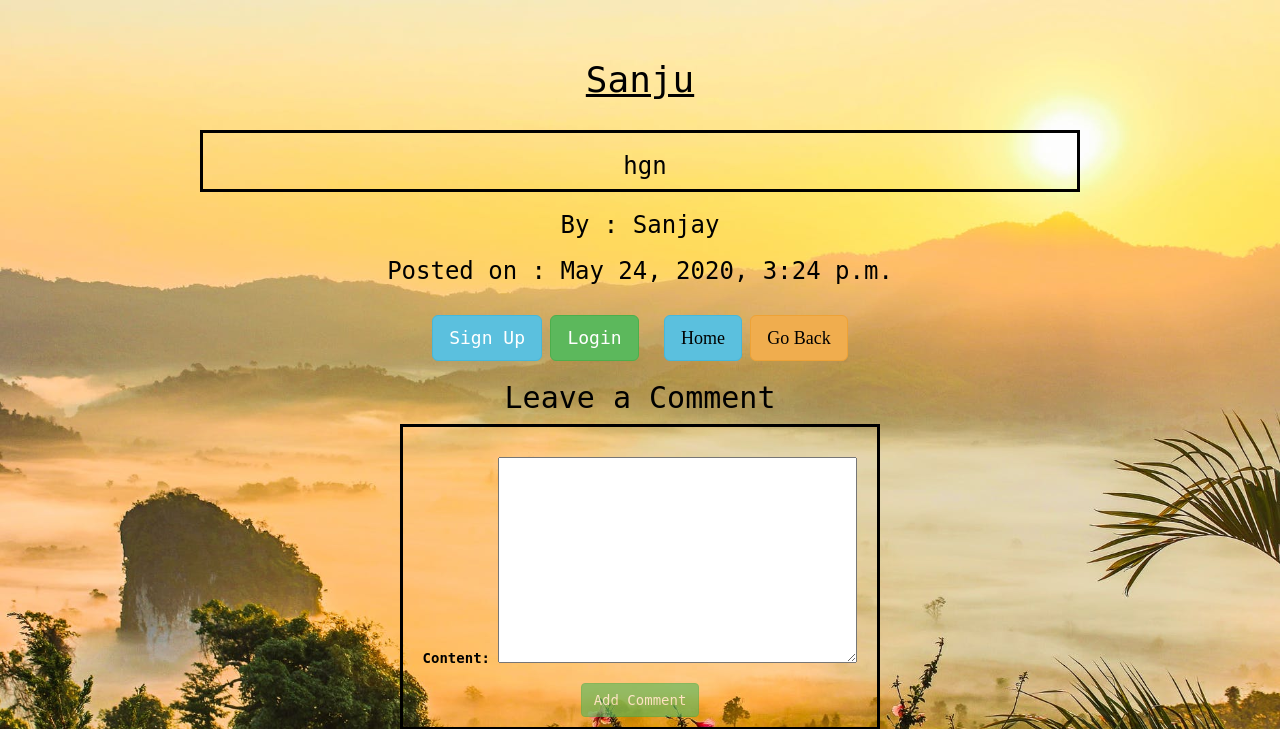
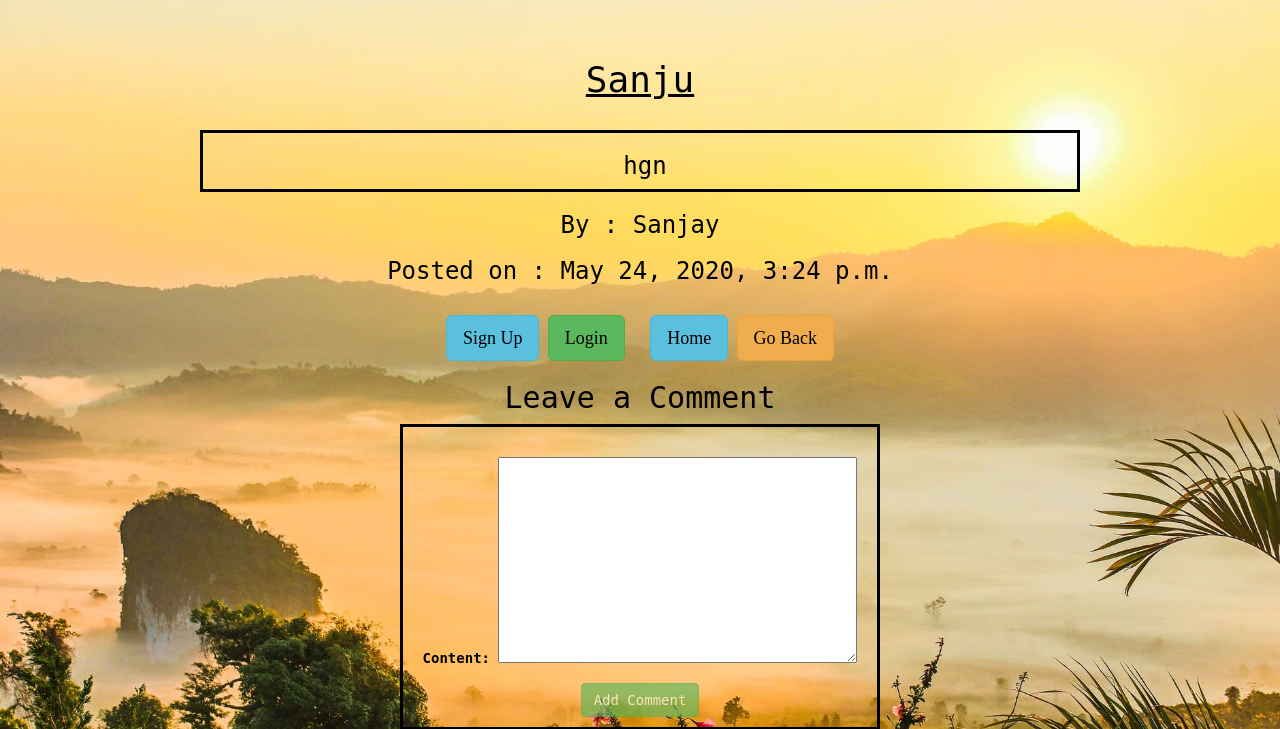
Before and after one commit to KanakDaur/Django-BlogsWebsite, a Django app: page /82 in a window 1280 px wide. Shown: the top 729 px of the page. Run offline with Django 3.2, Linux system fonts and the light colour scheme; data comes from the database, SQL or seed files in the repository; both versions use the stored data as it was after the commit; some libraries are stand-ins or nearby versions.

Commit message:
complete code

```diff
--- a/template/app1/post_detail.html
+++ b/template/app1/post_detail.html
@@ -68,10 +68,10 @@
         <h3>Posted on : {{pst.publish}}</h3><br>
 
         {% if not request.user.is_authenticated %}
-        <a href="/signup" class="btn btn-info btn-lg">Sign Up</a>
+        <a href="/signup" class="btn btn-info btn-lg" style="font-family: serif;color:black;">Sign Up</a>
         {% endif %}
         {% if not request.user.is_authenticated %}
-        <a href="/accounts/login" class="btn btn-success btn-lg">Login</a>
+        <a href="/accounts/login" class="btn btn-success btn-lg" style="font-family: serif;color:black;">Login</a>
         {% endif %}
         &nbsp;&nbsp;<a href="/" class="btn btn-info btn-lg" style="color:black; font-family: serif;">Home</a>
 
```
Also changed, not shown: template/app1/comment_confirm_delete.html (+9 -2 lines), db.sqlite3.
